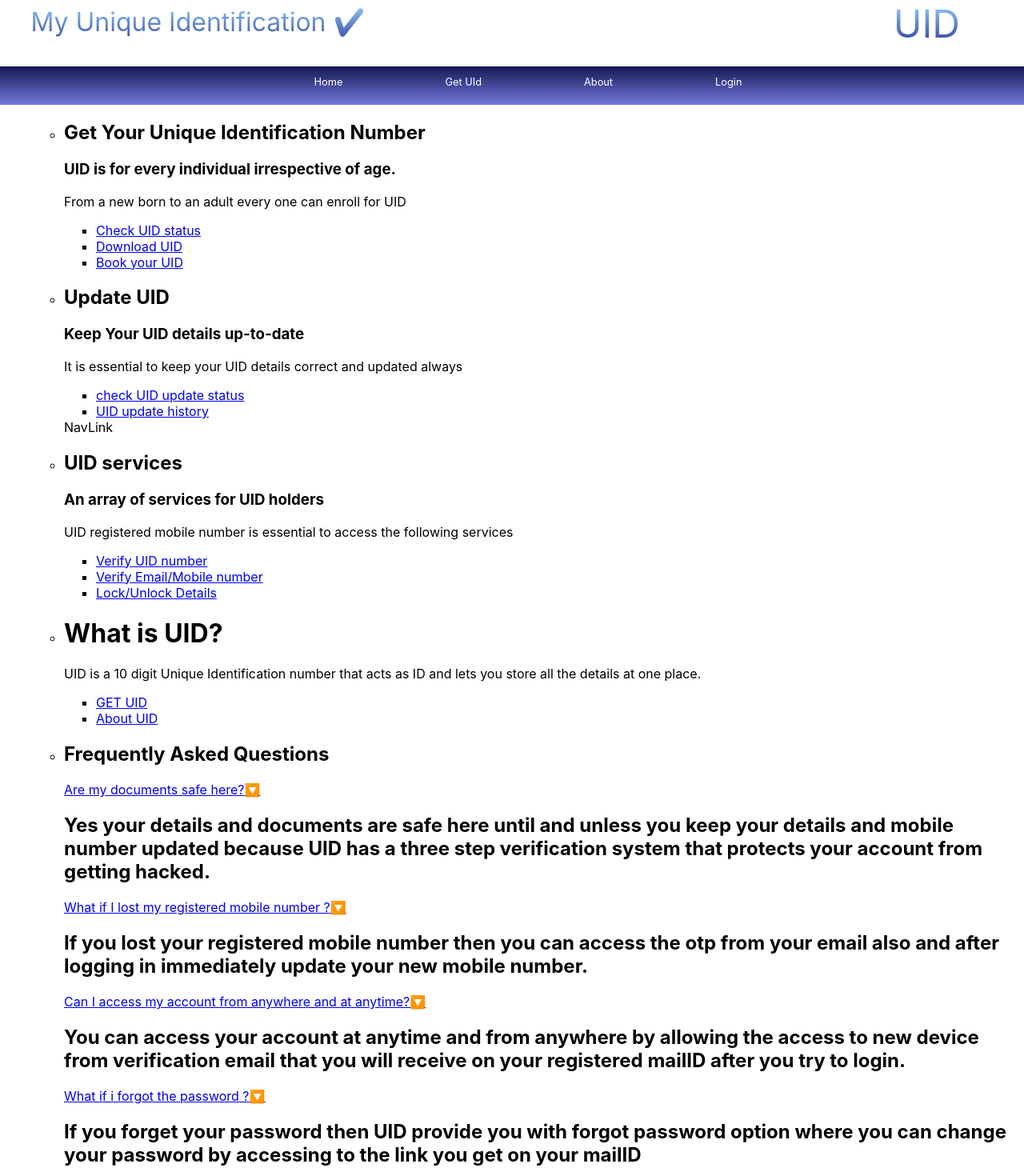
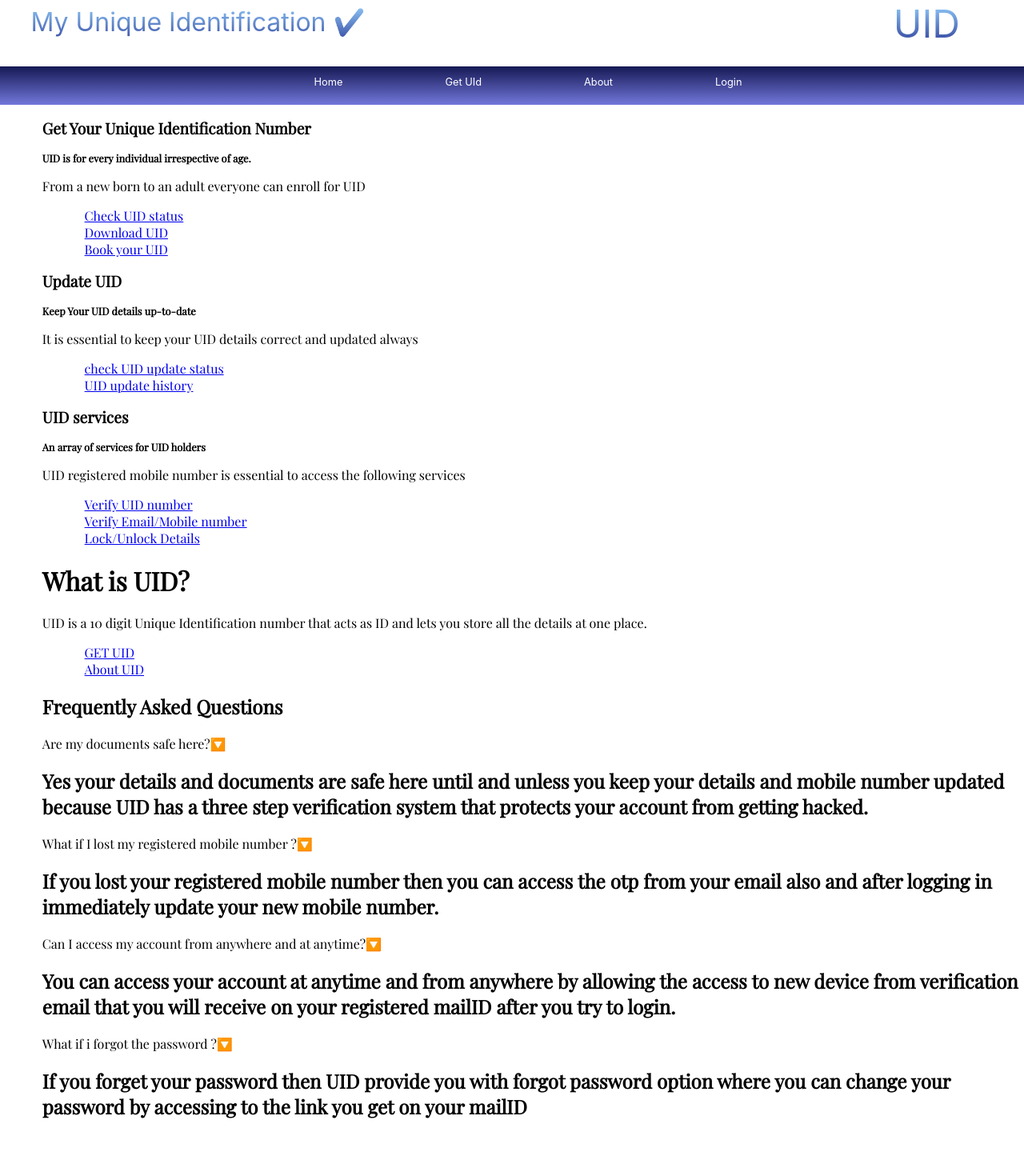
Before and after one commit to The-codersofpassion/uid-build, a React (Create React App) app: page / in a window 1280 px wide. Shown: the top 1470 px of the page at 80% size. After the commit the page ends 1419 px from the top, so only its background shows below. Built offline with nearby package versions, Linux system fonts and the light colour scheme.

Commit message:
Edits - Row

```diff
--- a/src/Row.css
+++ b/src/Row.css
@@ -1,4 +1,18 @@
+@import url('https://fonts.googleapis.com/css2?family=Playfair+Display&display=swap');
+
 .rows {
-    margin-top: 4.6vh;
-    padding-top: 4.6vh;
+    font-family: 'Playfair Display', serif;
 }
+
+.rows ul {
+    list-style-type: none;
+    margin-left: 1vw;
+}
+
+.Ids h2 {
+    font-size: 1.5vw;
+}
+
+.Ids h3 {
+    font-size: 1vw;
+}
--- a/src/Row.js
+++ b/src/Row.js
@@ -1,20 +1,20 @@
 import React from 'react';
-import { NavLink } from 'react-router-dom';
+import { Link } from 'react-router-dom';
+import "./Row.css";
 
 function Row() {
 
     return (
         <div className="rows">
-            <ul className="rows">
-                <ul className="rows">
+            <ul className="Ids">
                 <li>
                     <h2>Get Your Unique Identification Number</h2>
                     <h3>UID is for every individual irrespective of age.</h3>
-                        <p>From a new born to an adult every one can enroll for UID</p>
+                    <p>From a new born to an adult everyone can enroll for UID</p>
                     <ul>
-                            <li><NavLink to='/Status'>Check UID status</NavLink></li>
-                            <li><NavLink to='/'>Download UID</NavLink></li>
-                            <li><NavLink to='/'>Book your UID</NavLink></li>
+                        <li><Link to='/Status'>Check UID status</Link></li>
+                        <li><Link to='/'>Download UID</Link></li>
+                        <li><Link to='/'>Book your UID</Link></li>
                     </ul>
                 </li>
                 <li>
@@ -22,78 +22,67 @@ function Row() {
                     <h3>Keep Your UID details up-to-date</h3>
                     <p>It is essential to keep your UID details correct and updated always</p>
                     <ul>
-                            <li><NavLink to='/'>check UID update status</NavLink></li>
-                            <li><NavLink to='/'>UID update history</NavLink></li>
+                        <li><Link to='/'>check UID update status</Link></li>
+                        <li><Link to='/'>UID update history</Link></li>
                     </ul>
-                    </li>NavLink                    <li>
+                </li>
+                <li>
                     <h2>UID services</h2>
                     <h3>An array of services for UID holders</h3>
                     <p>UID registered mobile number is essential to access the following services</p>
                     <ul>
-                            <li><NavLink to='/'>Verify UID number</NavLink></li>
-                            <li><NavLink to='/'>Verify Email/Mobile number</NavLink></li>
-                            <li><NavLink to='/'>Lock/Unlock Details</NavLink></li>
+                        <li><Link to='/'>Verify UID number</Link></li>
+                        <li><Link to='/'>Verify Email/Mobile number</Link></li>
+                        <li><Link to='/'>Lock/Unlock Details</Link></li>
                     </ul>
                 </li>
                 <li>
                     <h1>What is UID?</h1>
                     <p>UID is a 10 digit Unique Identification number that acts as ID and lets you store all the details at one place.</p>
                     <ul>
-                            <li><NavLink to='/'>GET UID</NavLink></li>
-                            <li><NavLink to='/'>About UID</NavLink></li>
+                        <li><Link to='/'>GET UID</Link></li>
+                        <li><Link to='/'>About UID</Link></li>
                     </ul>
                 </li>
             </ul>
-                <ul className="rows">
-                    <li>
+            <div className="questions">
+                <ul className="questions">
                     <h2>Frequently Asked Questions</h2>
-                        <div className="container">
-                            <div className="accordian">
-                                <div className="accordian accordian-item" id="question1">
-                                    <a href="#question1">
+                    <li >
+                        <div className="accordian accordian-item">
                             Are my documents safe here?<span>🔽</span>
-                                        <i className="icon ion-md-add"></i>
-                                        <i className="icon ion-md-remove"></i>
-                                    </a>
+                        </div>
                         <div className="answer">
                             <h2>Yes your details and documents are safe here until and unless you keep your details and mobile number updated because UID has a three step verification system that protects your account from getting hacked. </h2>
                         </div>
+                    </li>
+                    <li >
+                        <div className="accordian accordian-item" >
+                            What if I lost my registered mobile number ?<span>🔽</span>
                         </div>
-                                <div className="accordian accordian-item" id="question1">
-                                    <a href="#question2">
-                                        What if I lost my registered mobile number ?<span>🔽</span>
-                                        <i className="icon ion-md-add"></i>
-                                        <i className="icon ion-md-remove"></i>
-                                    </a>
                         <div className="answer">
                             <h2>If you lost your registered mobile number then you can access the otp from your email also and after logging in immediately update your new mobile number.</h2>
                         </div>
+                    </li>
+                    <li >
+                        <div className="accordian accordian-item">
+                            Can I access my account from anywhere and at anytime?<span>🔽</span>
                         </div>
-                                <div className="accordian accordian-item" id="question1">
-                                    <a href="#question3">
-                                        Can I access my account from anywhere and at anytime?<span>🔽</span>
-                                        <i className="icon ion-md-add"></i>
-                                        <i className="icon ion-md-remove"></i>
-                                    </a>
                         <div className="answer">
                             <h2>You can access your account at anytime and from anywhere by allowing the access to new device from verification email that you will receive on your registered mailID after you try to login. </h2>
                         </div>
+
+                    </li>
+                    <li >
+                        <div className="accordian accordian-item" >
+                            What if i forgot the password ?<span>🔽</span>
                         </div>
-                                <div className="accordian accordian-item" id="question1">
-                                    <a href="#question4">
-                                        What if i forgot the password ?<span>🔽</span>
-                                        <i className="icon ion-md-add"></i>
-                                        <i className="icon ion-md-remove"></i>
-                                    </a>
                         <div className="answer">
                             <h2>If you forget your password then UID provide you with forgot password option where you can change your password by accessing to the link you get on your mailID</h2>
                         </div>
-                                </div>
-                            </div>
-                        </div>
                     </li>
                 </ul>
-            </ul>
+            </div>
         </div>
     );
 }
```
Lines whose indentation alone changed are shown as unchanged.
